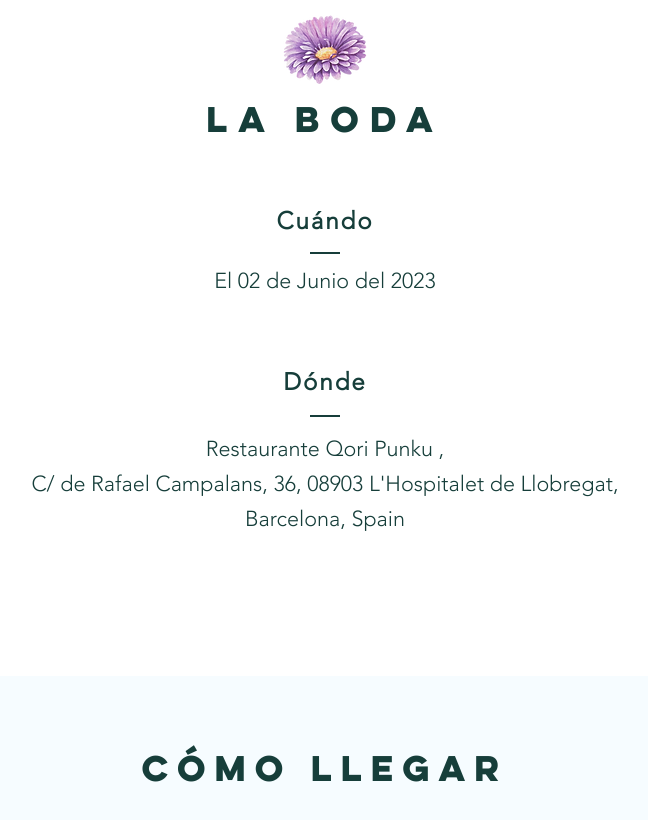
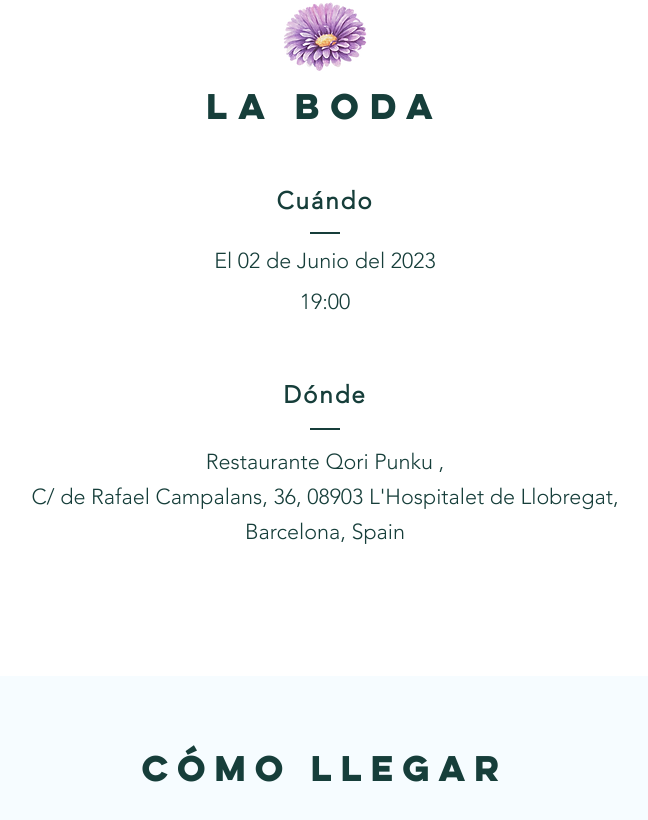
Before and after one commit to OscarEd08/wedding-page, a React (Vite) app: page / in a window 1280 px wide. Shown: the part 2284-3104 px from the top of the page, without its empty margins (315-963 px from the left). Built offline with nearby package versions, Linux system fonts and the light colour scheme.

Commit message:
añadiendo la hora en la parte de Boda

```diff
--- a/src/components/Boda/Boda.jsx
+++ b/src/components/Boda/Boda.jsx
@@ -12,6 +12,7 @@
         <h3>Cuándo</h3>
         <hr />
         <p>El 02 de Junio del 2023</p>
+        <p>19:00</p>
       </div>
       <div>
         <h3>Dónde</h3>
```
